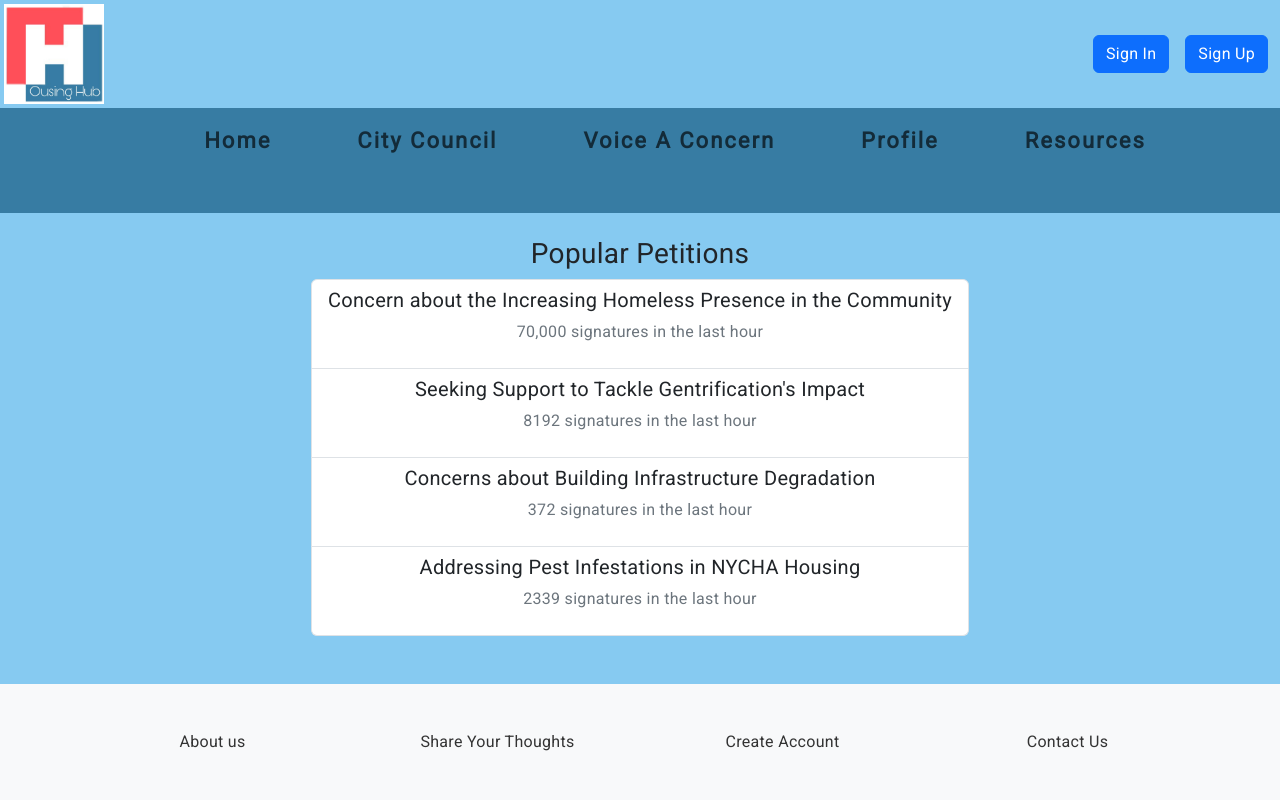
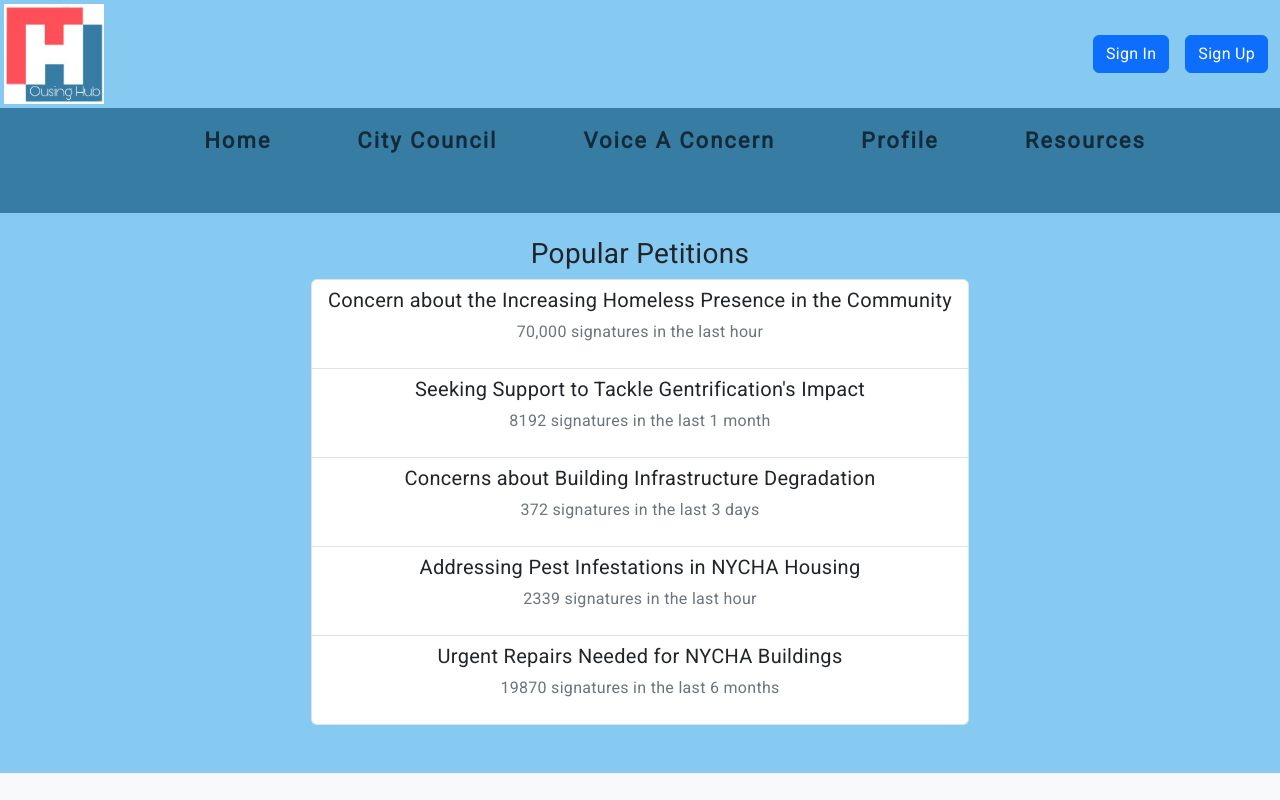
Before and after one commit to SangunPark96/Hack-A-Thon-Team-4, a React (Create React App) app in the folder Access _ hackathon/: page / in a window 1280 px wide. Shown: the top 800 px of the page. Built offline with nearby package versions, Linux system fonts and the light colour scheme; no server answers.

Commit message:
edit petition.js

```diff
--- a/Access _ hackathon/src/components/CityCouncil.js
+++ b/Access _ hackathon/src/components/CityCouncil.js
@@ -65,8 +65,12 @@ export default function CityCouncil() {
           </select>
         </div>
         <div className="col-md-6">
-          <div className="d-flex justify-content-center align-items-center"> {/* Use d-flex and align-items-center */}
-            <div className="flex-grow-1"> {/* Use flex-grow-1 to expand the search input */}
+          <div className="d-flex justify-content-center align-items-center">
+            {" "}
+            {/* Use d-flex and align-items-center */}
+            <div className="flex-grow-1">
+              {" "}
+              {/* Use flex-grow-1 to expand the search input */}
               <input
                 type="text"
                 className="form-control"
@@ -75,7 +79,7 @@ export default function CityCouncil() {
                 onChange={(e) => setSearchTerm(e.target.value)}
               />
             </div>
-            <div className="ms-2"> {/* Use ms-2 to add margin to the search icon */}
+            <div className="ms-2">
               <button className="btn btn-primary" onClick={handleSearch}>
                 <FaSearch />
               </button>
--- a/Access _ hackathon/src/components/CouncilorIndex.js
+++ b/Access _ hackathon/src/components/CouncilorIndex.js
@@ -19,16 +19,7 @@ export default function Councilors({ councilors, borough }) {
 
   return (
     <div>
-      <div className="row justify-content-center">
-        {/* <div className="col-md-6">
-          <input
-            type="text"
-            className="form-control"
-            placeholder="Search by name"
-            onChange={(e) => setSearchTerm(e.target.value)}
-          />
-        </div> */}
-      </div>
+      <div className="row justify-content-center"></div>
       <div id="map-box">
         {borough === "Bronx" ? (
           <img
--- a/Access _ hackathon/src/components/PopularPetition.js
+++ b/Access _ hackathon/src/components/PopularPetition.js
@@ -14,15 +14,19 @@ const PopularPetition = () => {
         </li>
         <li className="list-group-item">
           <h5>Seeking Support to Tackle Gentrification's Impact</h5>
-          <p className="text-secondary">8192 signatures in the last hour</p>
+          <p className="text-secondary">8192 signatures in the last 1 month</p>
         </li>
         <li className="list-group-item">
           <h5>Concerns about Building Infrastructure Degradation</h5>
-          <p className="text-secondary">372 signatures in the last hour</p>
+          <p className="text-secondary">372 signatures in the last 3 days</p>
         </li>
         <li className="list-group-item">
           <h5>Addressing Pest Infestations in NYCHA Housing</h5>
           <p className="text-secondary">2339 signatures in the last hour</p>
+        </li>
+        <li className="list-group-item">
+          <h5>Urgent Repairs Needed for NYCHA Buildings</h5>
+          <p className="text-secondary">19870 signatures in the last 6 months</p>
         </li>
       </ul>
     </div>
```
